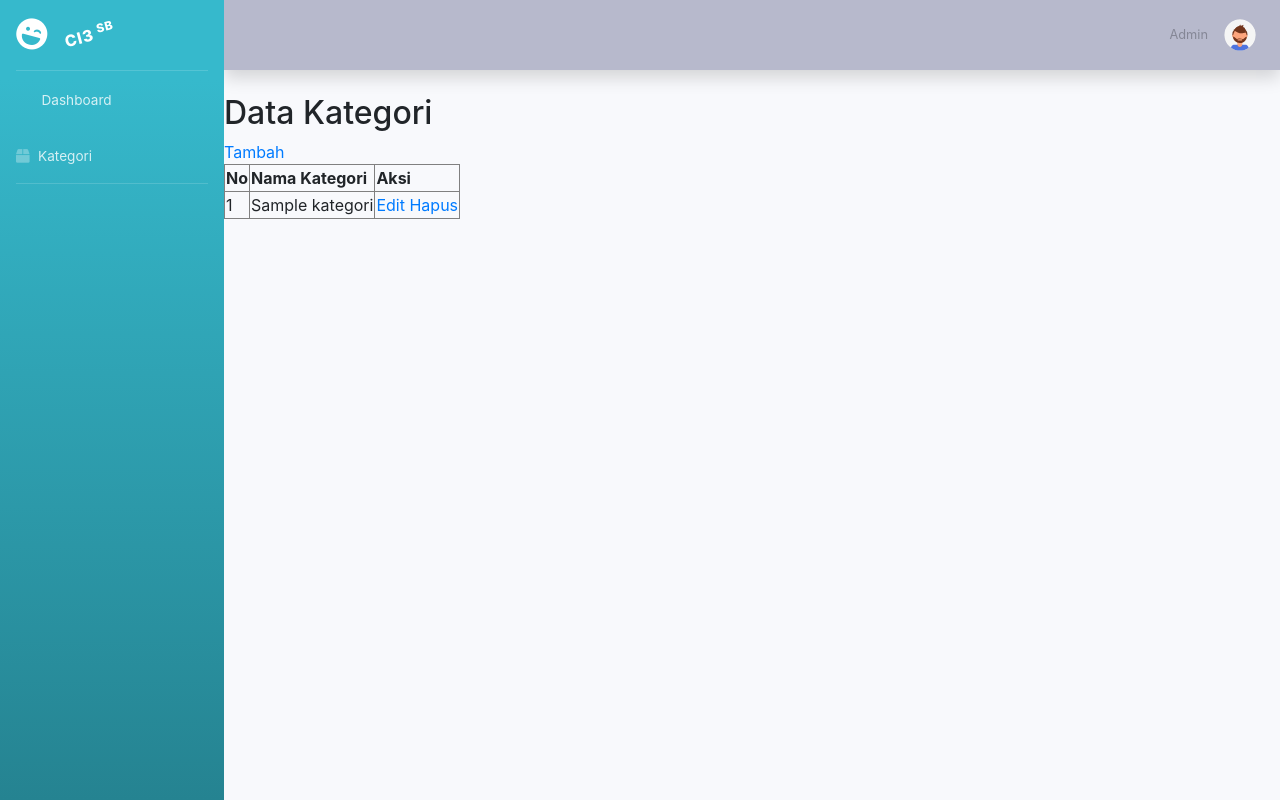
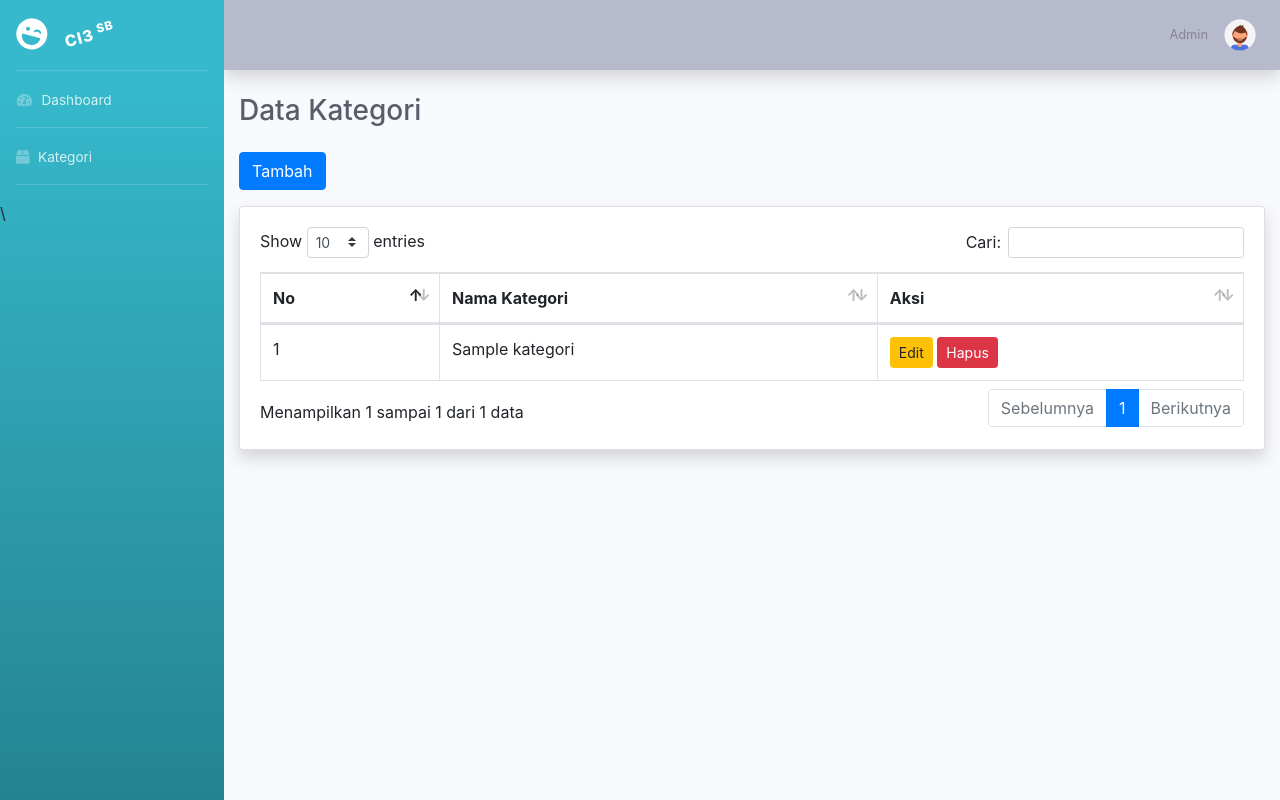
Before and after one commit to tiara-errr/tiara, a CodeIgniter app: page /database/index.php/kategori/index in a window 1280 px wide. Run offline with CodeIgniter, Linux system fonts and the light colour scheme; tables that the repository leaves empty or names only in its code hold one stand-in row (values such as "Sample post"); some libraries are stand-ins or nearby versions.

Commit message:
update file

```diff
--- a/application/controllers/kategori.php
+++ b/application/controllers/kategori.php
@@ -20,7 +20,11 @@ public function index()
 
 public function tambah()
 {
+    $this->load->view('templates/header');
+    $this->load->view('templates/sidebar');
+    $this->load->view('templates/topbar');
     $this->load->view('kategori/tambah');
+    $this->load->view('templates/footer');
 }
 // =====================
 // SIMPAN
@@ -34,4 +38,34 @@ public function simpan()
     $this->kategori_model->insert($data);
     redirect('kategori');
 }
+public function hapus($id)
+{
+    $this->kategori_model->delete($id);
+    $this->session->set_flashdata('success', "Data Berhasil Dihapus");
+    redirect('kategori');
 }
+public function edit ($id)
+{
+    $data['kategori'] = $this->kategori_model->get_by_id($id);
+    $this->load->view('templates/header');
+    $this->load->view('templates/sidebar');
+    $this->load->view('templates/topbar');
+    $this->load->view('kategori/edit', $data);
+    $this->load->view('templates/footer');
+}
+public function update($id)
+{
+    $this->load->library('form_validation');
+    $this->form_validation->set_rules('nama_kategori', 'Nama Kategori', 'required');
+    if($this->form_validation->run()==FALSE){
+
+    }else{
+        $data=[
+            'nama_kategori'=> $this->input->post('nama_kategori')
+        ];
+        $this->kategori_model->update($id, $data);
+        $this->session->set_flashdata('success', "Data Berhasil Di Update");
+        redirect('kategori');
+    }
+}
+}
--- a/application/models/kategori_model.php
+++ b/application/models/kategori_model.php
@@ -10,10 +10,24 @@ class kategori_model extends CI_Model {
     {
         return $this->db->get($this->table)->result();
     }
-
+    public function get_by_id($id)
+    {
+        $this->db->where('id', $id);
+        return $this->db->get('kategori')->row();
+    }
     // Insert data
     public function insert($data)
     {
         return $this->db->insert($this->table, $data);
     }
+    public function delete($id)
+    {
+         return $this->db->delete($this->table, ['id'=>$id]);
+    }
+    public function update($id, $data)
+    {
+       $this->db->where('id', $id);
+        return $this->db->update($this->table, $data);
+    }
+
 }
--- a/application/views/kategori/index.php
+++ b/application/views/kategori/index.php
@@ -1,23 +1,34 @@
-<h2>Data Kategori</h2>
+<div class="container-fluid">
 
-<a href="<?= site_url('kategori/tambah'); ?>">Tambah</a>
+<h2 class="h3 mb-4 text-gray-800">Data Kategori</h2>
 
-<table border="1">
+<a href="<?= site_url('kategori/tambah'); ?>" class="btn btn-primary mb-3">Tambah</a>
+<div class="card shadow mb-4">
+    <div class="card-body">
+        <div class="table-responsive">
+<table class="table table-bordered" width="100%" cellspasing="0" id="dataTable">
+    <thead>
     <tr>
         <th>No</th>
         <th>Nama Kategori</th>
         <th>Aksi</th>
     </tr>
-
+    </thead>
+    <tbody>
     <?php $no=1; foreach($kategori as $k): ?>
     <tr>
         <td><?= $no++; ?></td>
         <td><?= $k->nama_kategori; ?></td>
         <td>
-            <a href="<?= site_url('kategori/edit/'.$k->id); ?>">Edit</a>
+            <a href="<?= site_url('kategori/edit/'.$k->id); ?>"class="btn btn-warning btn-sm">Edit</a>
             <a href="<?= site_url('kategori/hapus/'.$k->id); ?>"
-                onclick="return confirm('Yakin?')">Hapus</a>
+                onclick="return confirm('Yakin?')" class="btn btn-danger btn-sm">Hapus</a>
         </td>
     </tr>
     <?php endforeach; ?>
+    </tbody>
 </table>
+    </div>
+    </div>
+    </div>
+    </div>
--- a/application/views/templates/footer.php
+++ b/application/views/templates/footer.php
@@ -4,7 +4,27 @@
 
 <script src="<?= base_url('assets/vendor/jquery/jquery.min.js');?>"></script>
 <script src="<?= base_url('assets/vendor/bootstrap/js/bootstrap.bundle.min.js');?>"></script>
+<script src="<?= base_url('assets/vendor/datatables/jquery.dataTables.min.js');?>"></script>
+<script src="<?= base_url('assets/vendor/datatables/dataTables.bootstrap4.min.js');?>"></script>
 <script src="<?= base_url('assets/js/sb-admin-2.min.js');?>"></script>
 
+<script>
+
+
+
+    $(document).ready(function(){
+        $('#dataTable').DataTable({
+            "language": {
+                "search": "Cari:",
+                "lengtMenu": "Tampilan_MENU_data",
+                "info": "Menampilkan _START_ sampai _END_ dari _TOTAL_ data",
+                "paginate":{
+                    "previous": "Sebelumnya",
+                    "next": "Berikutnya"
+                }
+            }
+        });
+    });
+</script>
 </body>
 </html>
--- a/application/views/templates/header.php
+++ b/application/views/templates/header.php
@@ -6,6 +6,7 @@
         <link href="<?=base_url('assets/vendor/fontawesome-free/css/all.min.css')?>"
         rel="stylesheet">
         <link href="<?=base_url('assets/css/sb-admin-2.min.css')?>" rel="stylesheet">
+        <link href="<?=base_url('assets/vendor/datatables/dataTables.bootstrap4.min.css')?>" rel="stylesheet">
         <link href="<?=base_url('assets/vendor/bootstrap/css/bootstrap.min.css')?>"
         rel="stylesheet">
 
--- a/application/views/templates/sidebar.php
+++ b/application/views/templates/sidebar.php
@@ -12,10 +12,11 @@
 
 <li class="nav-item">
     <a class="nav-link" href="#">
-        <i class="fas fa-fw fa-tachomer-alt"></i>
+        <i class="fas fa-fw fa-tachometer-alt"></i>
         <span>Dashboard</span>
     </a>
 </li>
+<hr class="sidebar-divider my-0">
 
 <li class="nav-item">
     <a class="nav-link" href="<?= site_url ('kategori') ?>">
@@ -25,7 +26,7 @@
 </li>
 
 <hr class="sidebar-divider d-none d-md-block">
-
+\
 </ul>
  <div id="content-wrapper" class="d-flex flex-column">
             <div id="content">
```
Also changed, not shown: application/views/kategori/edit.php (added, +18 -0 lines), application/views/kategori/tambah.php (added, +18 -0 lines).
